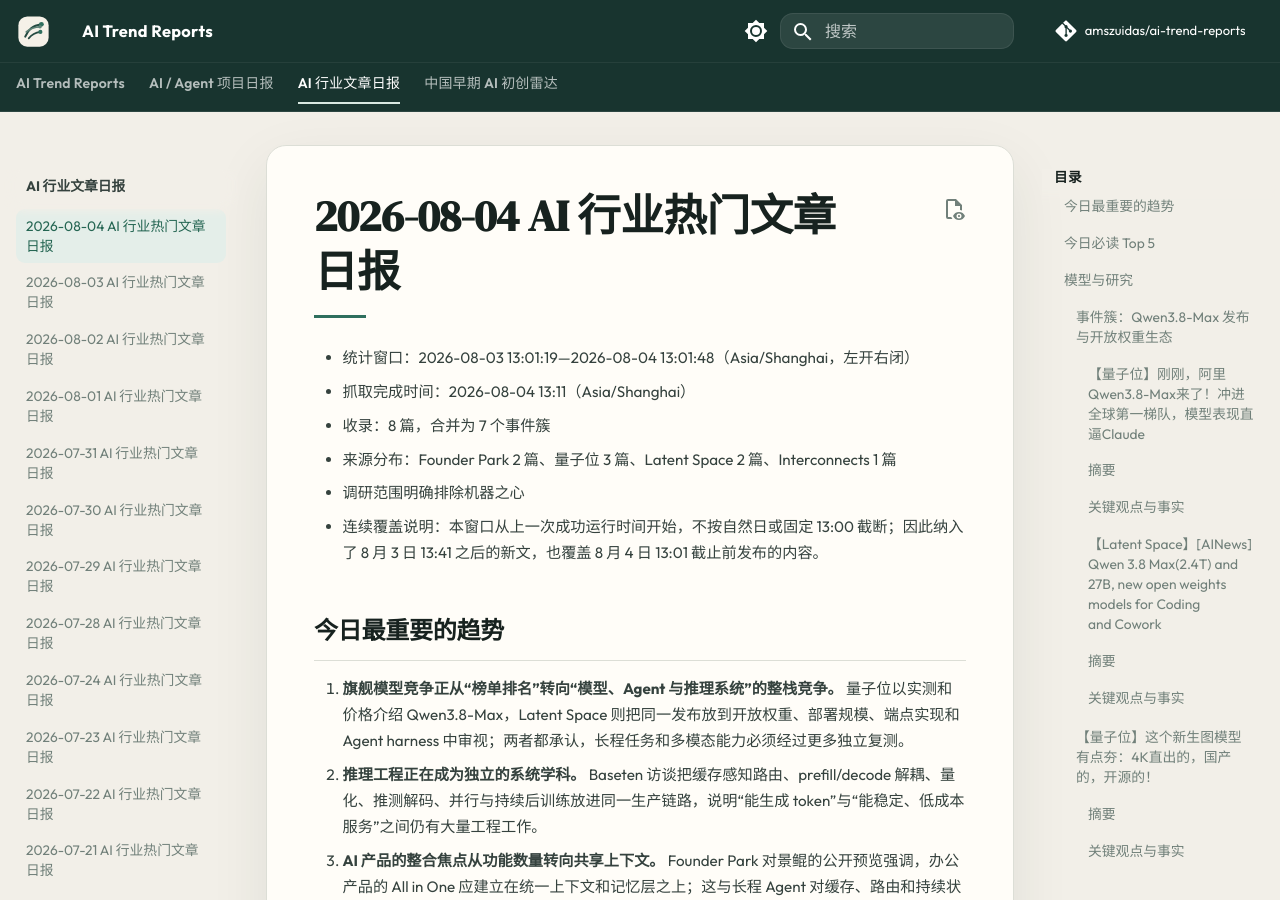
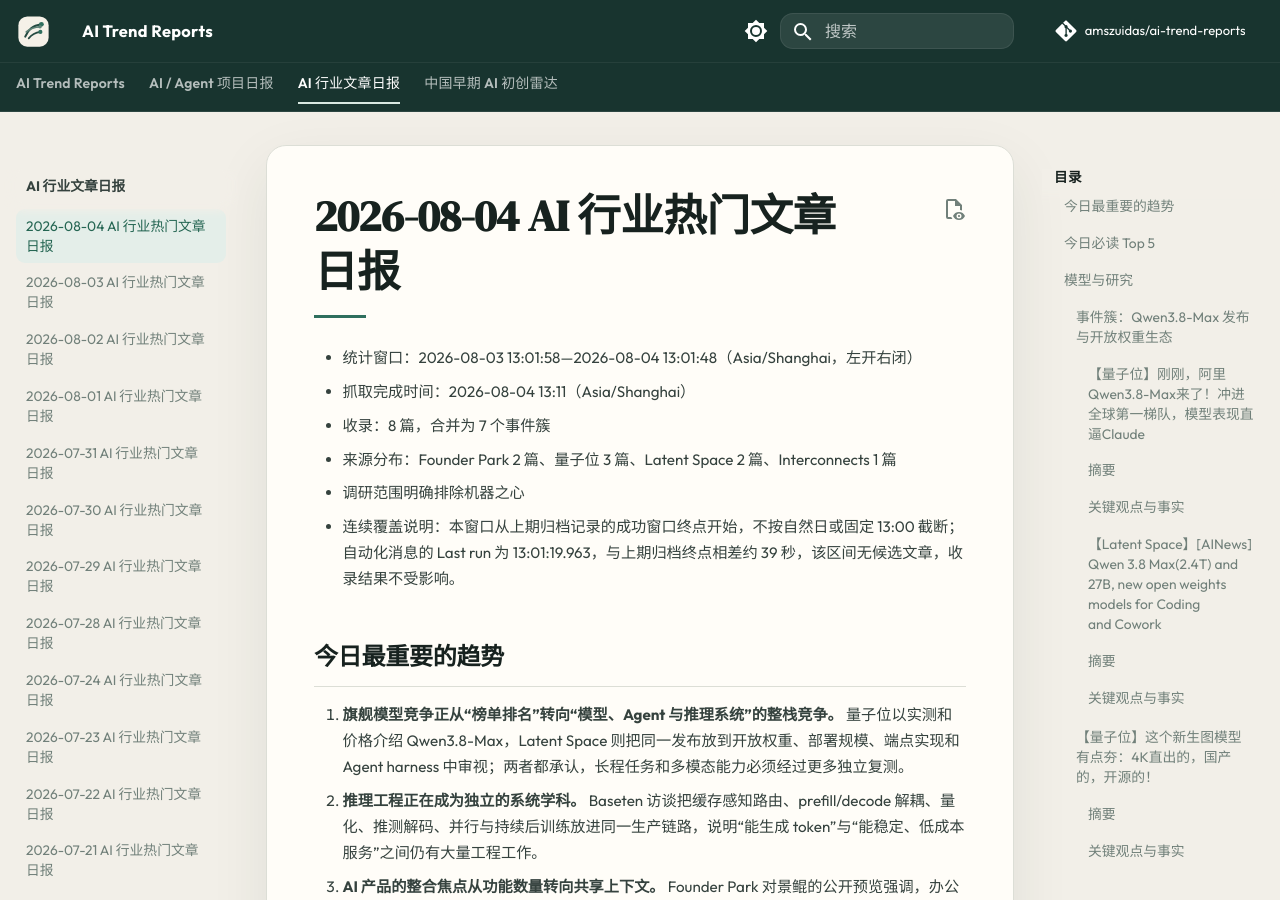
Before and after one commit to amszuidas/ai-trend-reports, an MkDocs documentation site: the page built from docs/ai-industry-digest/2026-08-04.md, in a window 1280 px wide and 900 px high. Built offline with MkDocs 1.6.1 and Material for MkDocs 9.7.7, drawn with Linux system fonts in a browser that asks for light colours; comment, search, counter and statistics services are not loaded.

Commit message:
docs: update 2026-08-04 AI industry digest

```diff
--- a/docs/ai-industry-digest/2026-08-04.md
+++ b/docs/ai-industry-digest/2026-08-04.md
@@ -1,11 +1,11 @@
 # 2026-08-04 AI 行业热门文章日报
 
-- 统计窗口：2026-08-03 13:01:19—2026-08-04 13:01:48（Asia/Shanghai，左开右闭）
+- 统计窗口：2026-08-03 13:01:58—2026-08-04 13:01:48（Asia/Shanghai，左开右闭）
 - 抓取完成时间：2026-08-04 13:11（Asia/Shanghai）
 - 收录：8 篇，合并为 7 个事件簇
 - 来源分布：Founder Park 2 篇、量子位 3 篇、Latent Space 2 篇、Interconnects 1 篇
 - 调研范围明确排除机器之心
-- 连续覆盖说明：本窗口从上一次成功运行时间开始，不按自然日或固定 13:00 截断；因此纳入了 8 月 3 日 13:41 之后的新文，也覆盖 8 月 4 日 13:01 截止前发布的内容。
+- 连续覆盖说明：本窗口从上期归档记录的成功窗口终点开始，不按自然日或固定 13:00 截断；自动化消息的 Last run 为 13:01:19.963，与上期归档终点相差约 39 秒，该区间无候选文章，收录结果不受影响。
 
 ## 今日最重要的趋势
 
```
